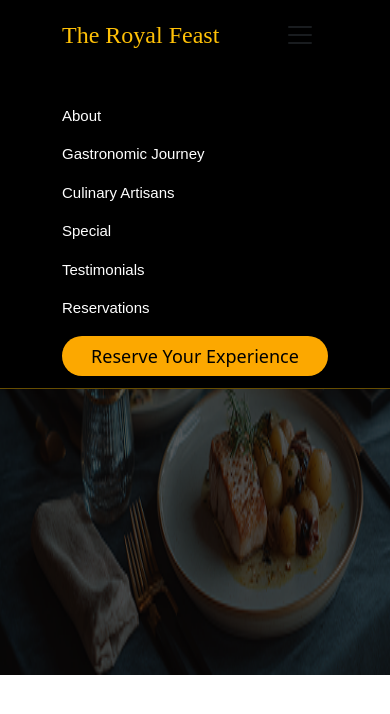
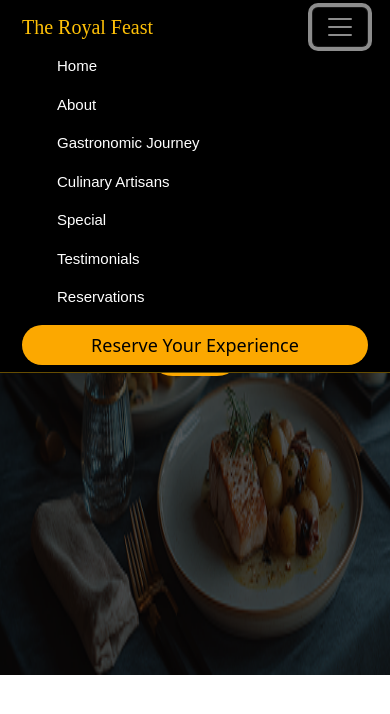
Before and after one commit to MUHAMMAD-SAAD746/the-royal-feast, a plain HTML site: page index.html in a window 390 px wide. Both pictures are taken after a click on the button "Toggle navigation". Drawn offline with nearby package versions, Linux system fonts and the light colour scheme.

Commit message:
navbar edited for mobile responsive

```diff
--- a/index.html
+++ b/index.html
@@ -15,7 +15,7 @@
 </head>
 
 <body>
-    <nav class="navbar navbar-expand-lg bg-body-tertiary">
+    <nav class="navbar navbar-expand-lg bg-body-tertiary navbar-dark">
         <div class="container-fluid">
             <a class="navbar-brand" href="#">The Royal Feast</a>
             <button class="navbar-toggler" type="button" data-bs-toggle="collapse"
@@ -26,7 +26,7 @@
             <div class="collapse navbar-collapse" id="navbarSupportedContent">
                 <ul class="navbar-nav mb-2 mb-lg-0">
                     <li class="nav-item">
-                        <a class="nav-link active" aria-current="page" href="#home">Home</a>
+                        <a class="nav-link" aria-current="page" href="#home">Home</a>
                     </li>
                     <li class="nav-item">
                         <a class="nav-link" href="#">About</a>
--- a/style.css
+++ b/style.css
@@ -5,7 +5,7 @@
 }
 
 .navbar {
-    padding: 12px 50px;
+    padding: 12px 30px 12px 50px;
     background-color: #000 !important;
     border-bottom: 1px solid rgba(255, 193, 7, 0.4);
     position: fixed;
@@ -18,6 +18,10 @@ nav .navbar-brand {
     font-size: 24px;
     color: #FFC107;
     margin-right: 0;
+}
+
+.navbar-toggler-icon {
+    color: #fff !important;
 }
 
 .nav-link {
@@ -42,6 +46,10 @@ nav .navbar-brand {
     align-items: center;
     justify-content: center;
     font-size: 18px;
+}
+
+.navbar-nav {
+    margin-left: 35px;
 }
 
 .nav-link:hover {
@@ -107,7 +115,8 @@ header .subtext {
 
 @media (max-width: 768px) {
     header {
-        height: 107vh;
+        height: 90vh;
+        /*change this*/
         background-size: 110% 100%;
         padding-top: 100px;
         text-align: center;
@@ -143,6 +152,17 @@ header .subtext {
 }
 
 @media (max-width: 480px) {
+    .navbar {
+        padding: 7px 10px;
+    }
+
+    nav .navbar-brand {
+        /* font-family: serif; */
+        font-size: 20px;
+        /* color: #FFC107; */
+        /* margin-right: 0; */
+    }
+
     header {
         padding-top: 80px;
         height: 80vh;
```
